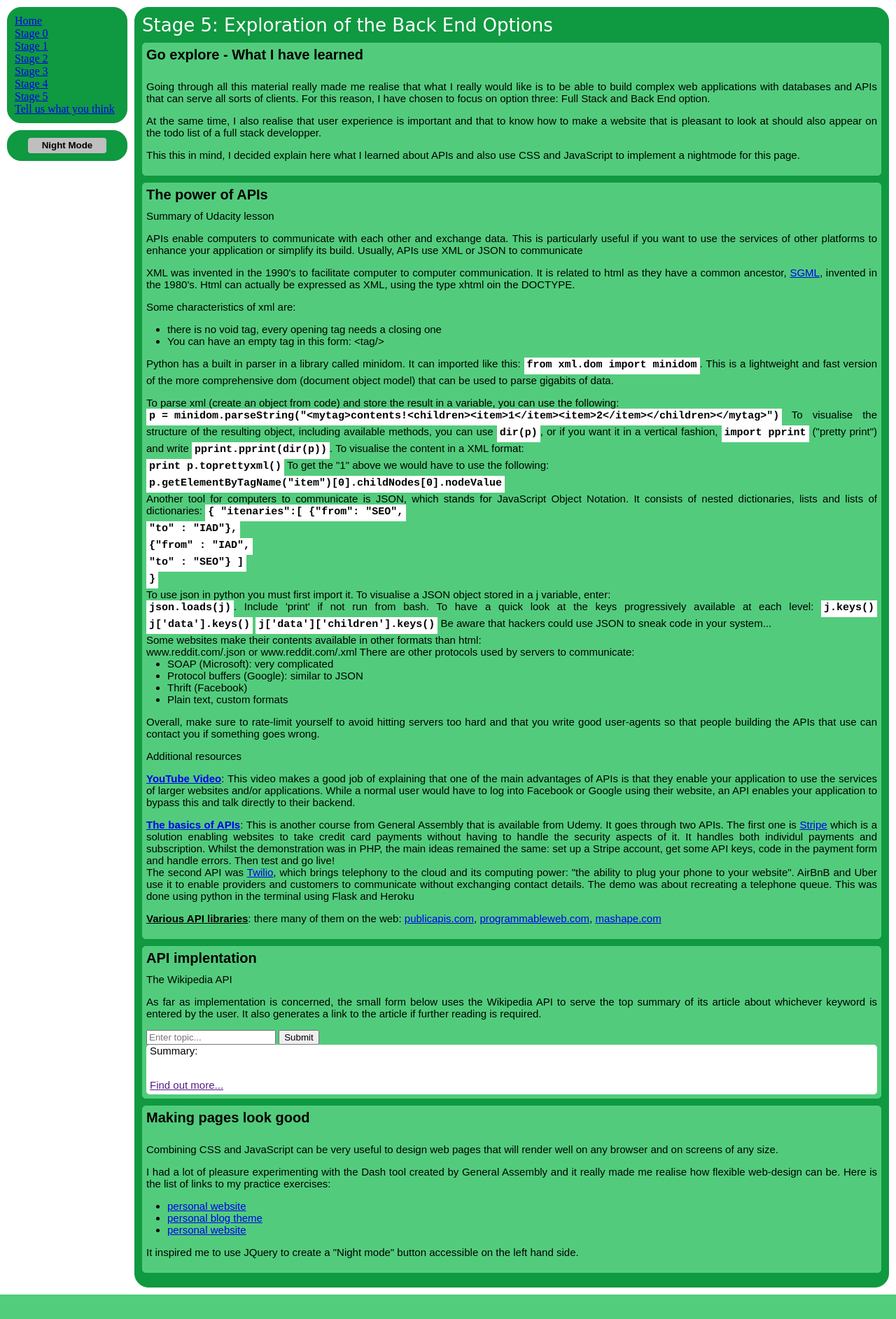
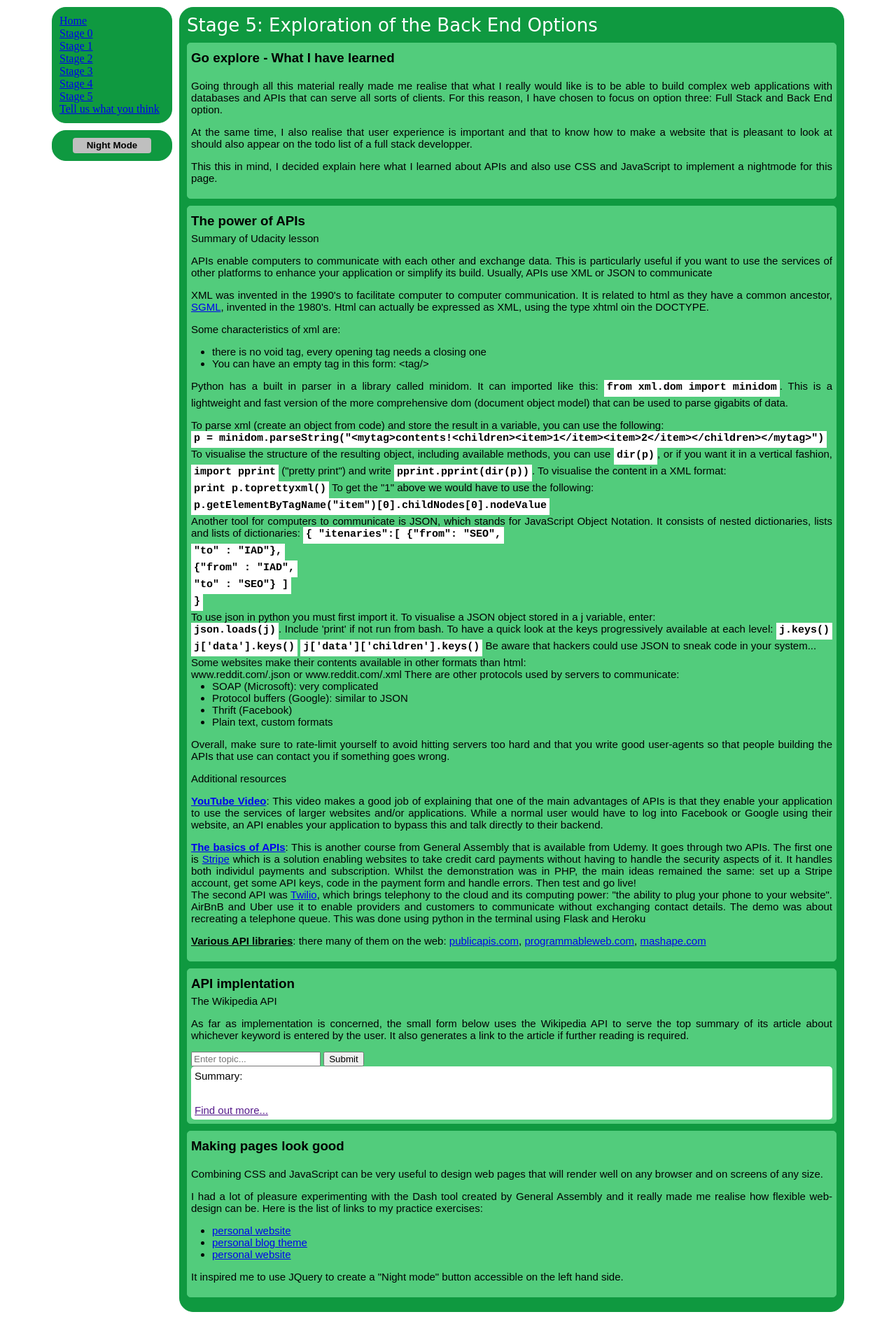
Before and after one commit to jeremief/jeremies-notes, a Python web app: template templates/stagefive.html in a window 1280 px wide. Shown: the whole page at 70% size. Before the commit the page ends 1850 px from the top, so only its background shows below. Run offline with Jinja, Linux system fonts and the light colour scheme; the template is opened without the code that fills it, so the values that code supplies are empty; some libraries are stand-ins or nearby versions.

Commit message:
Style: further css consolidation

```diff
--- a/static/stylesheets/notesstyle.css
+++ b/static/stylesheets/notesstyle.css
@@ -16,27 +16,35 @@ ul, li, a {
 
 /*Initiating transtition properties*/
 body, h1, h2, p, li,
-.stage, .intro-text, .topic, .point,
+.stage, .intro-text, .topic,
 .summary, .code, .left-menu-container,
 .menu, .menu-link, .button-container,
 .night-day-button {
-    transition: color 1s;
-    -webkit-transition: color 1s;
-    -moz-transition: color 1s;
+    transition: color 1s ease-in-out;
+    -webkit-transition: color 1s ease-in-out;
+    -moz-transition: color 1s ease-in-out;
+    -ms-transition: color 1s ease-in-out;
+    -o-transition: color 1s ease-in-out;
 
-    transition: background-color 1s;
-    -webkit-transition: background-color 1s;
-    -moz-transition: background-color 1s;
+    transition: background-color 1s ease-in-out;
+    -webkit-transition: background-color 1s ease-in-out;
+    -moz-transition: background-color 1s ease-in-out;
+    -ms-transition: background-color 1s ease-in-out;
+    -o-transition: background-color 1s ease-in-out;
 }
 
-body {
+html {
+    font-size: 16px;
+    width: 90%;
+    margin: 0 auto;
 	text-align: justify;
+    /*padding: 5px;*/
 }
 
 h2 {
-    font-size: 20px;
+    font-size: 1.25em; /* 20px */
     font-weight: bold;
-    padding: 5px 0 10px 0;
+    padding: 5px 0;
 }
 
 p {
@@ -48,47 +56,40 @@ li {
     margin-left: 30px;
 }
 
-.stage {
+.stage, .intro-text {
 	color: white;
 	font-family: cursive;
-    font-size: 26px;
+    font-size: 1.625em; /* 26px */
 	background-color: #0f9940;
-	border-radius: 20px;
+    border-radius: 20px;
 	margin: 10px;
 	padding: 10px;
 	overflow: hidden;
     border: 1px solid #0f9940;
 }
 
-.intro-text{
-    color: white;
-    font-family: cursive;
-    font-size: 16px;
-    margin: 5px;
+.intro-text {
+    font-size: 0.615384em; /* 16px */
 }
 
-.topic{
+.topic {
 	background-color: #52cc7c;
 	border-radius: 5px;
 	font-family: arial;
-	font-size: 15px;
-    margin: 10px 0 10px 0;
-    padding: 0 5px 5px 5px;
+	font-size: 15px;  /* 15px */
+    margin: 10px 0;
+    padding: 5px;
     color: black;
     border: 1px solid #52cc7c;
 }
 
-.point{
-    color: black;
+.summary {
+    background-color: white;
+    border-radius: 5px;
+    padding: 5px;
 }
 
-.summary{
-    background-color: white;
-    border-radius: 5px;
-    padding: 0 5px 5px 5px;
-}
-
-.code{
+.code {
 	display: inline-block;
 	font-family: Courier;
     background-color: white;
@@ -97,51 +98,42 @@ li {
     height: 20px;
 }
 
-.left-menu-container{
+.left-menu-container {
     width: 150px;
 }
 
-.menu{
-	list-style-type: none;
-    margin: 0px 10px 0 10px;
+.menu, .button-container {
+    background-color: #0f9940;
+    border-radius: 20px;
+    width: 150px;
+    float: left;
+    border: 1px solid #0f9940;
     padding: 10px;
-	background-color: #0f9940;
-	border-radius: 20px;
-	width: 150px;
-	float: left;
-    border: 1px solid #0f9940;
 }
 
-.menu-link{
+.menu {
+    list-style-type: none;
+    margin: 0px 10px;
+}
+
+.button-container {
+    text-align: center;
+    margin: 10px 0 0 10px;
+}
+
+.menu-link {
     display: block;
     padding: 0px;
     margin: 0px;
 }
 
-.button-container{
-    text-align: center;
-    padding: 10px;
-    margin: 10px 0 0 10px;
-    background-color: #0f9940;
-    /*border-style: solid;*/
-    /*border-width: 1px;*/
-    border-radius: 20px;
-    width: 150px;
-    float: left;
-    border: 1px solid #0f9940;
-}
-
-.night-day-button{
+.night-day-button {
     width: 75%;
     line-height: 150%;
     border: none;
     border-radius: 4px;
     background-color: #BFBFBF;
     font-weight: bolder;
-}
-
-.commentscontainer{
-	overflow: hidden;
 }
 
 .nightmode-body, .nightmode-stage, .nightmode-topic,
@@ -151,17 +143,16 @@ li {
     background-color: black;
 }
 
-.nightmode-summary, .nightmode-code{
+.nightmode-summary, .nightmode-code {
     background-color: gray;
 }
 
 .nightmode-stage, .nightmode-topic, .nightmode-menu,
-.nightmode-button-container, .nightmode-text-container,
-.nightmode-night-day-button {
+.nightmode-button-container, .nightmode-text-container {
     border: 1px solid #33ccff;
 }
 
-.nightmode-stage, .nightmode-topic, .nightmode-point,
+.nightmode-stage, .nightmode-topic,
 .nightmode-intro-text, .nightmode-comment,
 .nightmode-menu, .nightmode-menu-link, .nightmode-button-container,
 .nightmode-normal-link, .nightmode-night-day-button,
```
Also changed, not shown: static/images/Good Night Sleep.svg (added), 1 other file.
